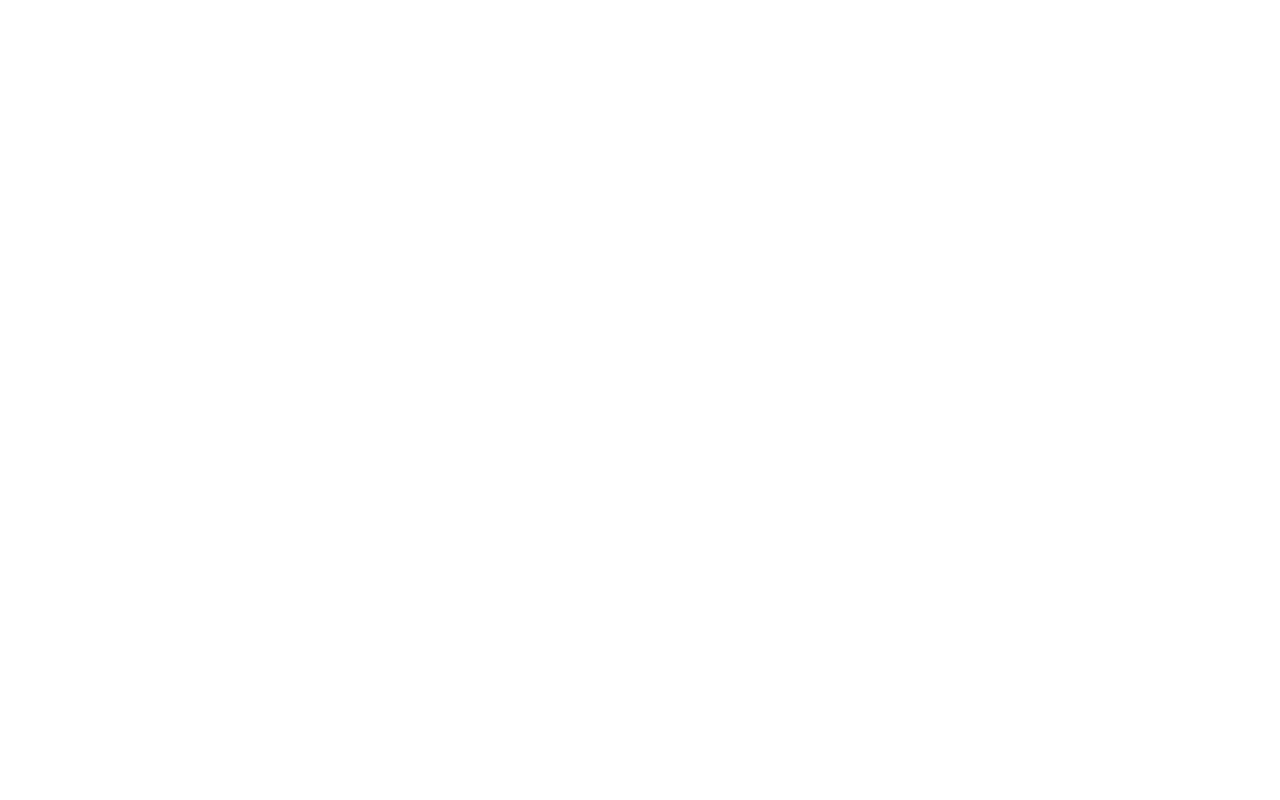
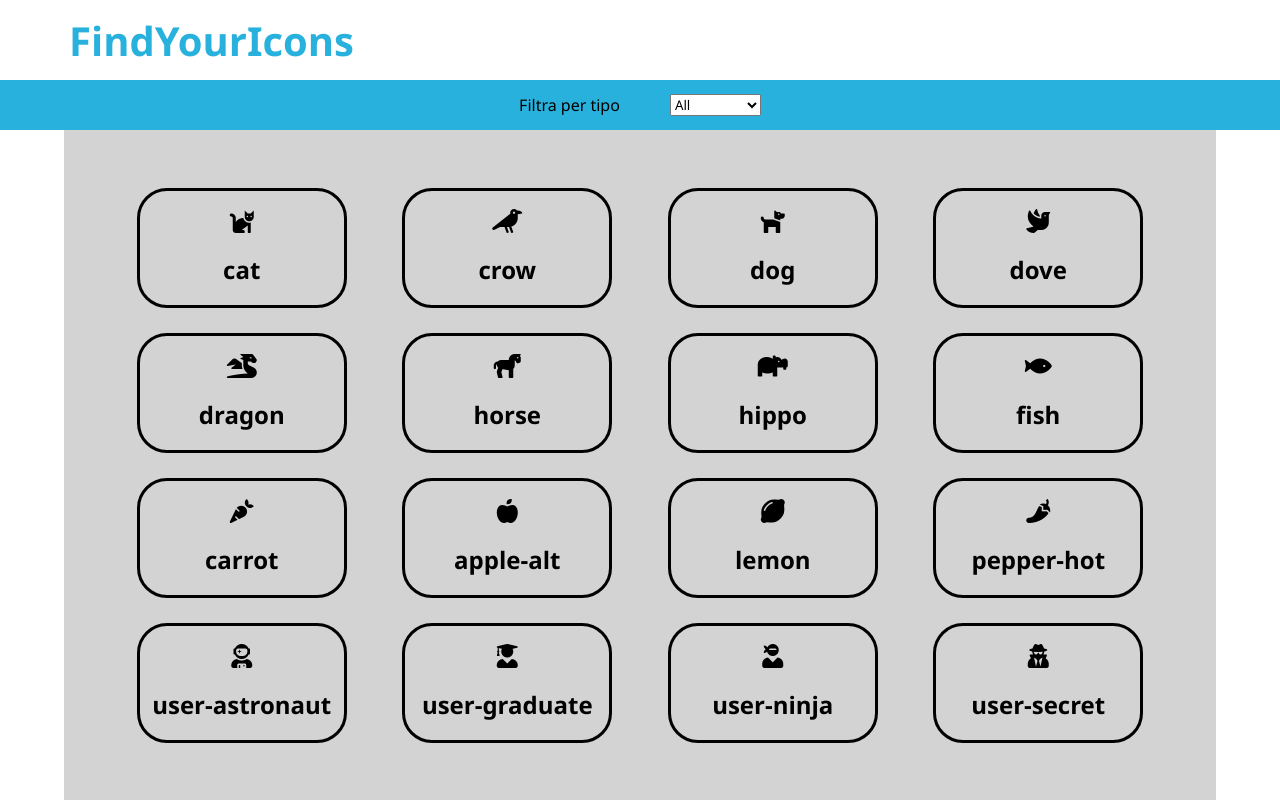
Before and after one commit to Mattia2119/js-es6-icons, a plain HTML site: page index.html in a window 1280 px wide. Drawn offline with Linux system fonts and the light colour scheme.

Commit message:
da finire

```diff
--- a/index.html
+++ b/index.html
@@ -1,18 +1,50 @@
 <!DOCTYPE html>
 <html lang="en">
 <head>
+    <link rel="stylesheet" href="https://cdnjs.cloudflare.com/ajax/libs/font-awesome/5.15.4/css/all.min.css" integrity="sha512-1ycn6IcaQQ40/MKBW2W4Rhis/DbILU74C1vSrLJxCq57o941Ym01SwNsOMqvEBFlcgUa6xLiPY/NS5R+E6ztJQ==" crossorigin="anonymous" referrerpolicy="no-referrer" />
+    <link rel="stylesheet" href="style.css">
     <meta charset="UTF-8">
     <meta http-equiv="X-UA-Compatible" content="IE=edge">
     <meta name="viewport" content="width=device-width, initial-scale=1.0">
-    <title>Document</title>
+    <title>Icons</title>
 </head>
 <body>
 
 
+    <header>
 
+        <div class="container">
+            <div class="header-top">
+                <span>FindYourIcons</span>
+            </div>
+        </div>
 
+        <div class="header-bottom">
+            <span>Filtra per tipo</span>
+            <select name="types" id="select-type">
 
+                <option value="all">All</option>
+                <option value="animal">Animals</option>
+                <option value="vegetable">Vegetables</option>
+                <option value="user">User</option>
 
+            </select>
+        </div>
+
+    </header>
+
+    <main>
+
+        <div class="container" id="icons-container">
+
+            <!-- <div class="icon">
+                <i class="fas fa-cat"></i>
+                <span>Cat</span>
+            </div> -->
+
+        </div>
+
+    </main>
 
 
     <script type="text/javascript" src="main.js"></script>
--- a/main.js
+++ b/main.js
@@ -0,0 +1,163 @@
+//Array di oggetti/icons//
+const icons =[
+	{
+		name: 'cat',
+		prefix: 'fa-',
+		type: 'animal',
+		family: 'fas',
+		color: 'orange'
+	},
+	{
+		name: 'crow',
+		prefix: 'fa-',
+		type: 'animal',
+		family: 'fas',
+		color: 'orange'
+	},
+	{
+		name: 'dog',
+		prefix: 'fa-',
+		type: 'animal',
+		family: 'fas',
+		color: 'orange'
+	},
+	{
+		name: 'dove',
+		prefix: 'fa-',
+		type: 'animal',
+		family: 'fas',
+		color: 'orange'
+	},
+	{
+		name: 'dragon',
+		prefix: 'fa-',
+		type: 'animal',
+		family: 'fas',
+		color: 'orange'
+	},
+	{
+		name: 'horse',
+		prefix: 'fa-',
+		type: 'animal',
+		family: 'fas',
+		color: 'orange'
+	},
+	{
+		name: 'hippo',
+		prefix: 'fa-',
+		type: 'animal',
+		family: 'fas',
+		color: 'orange'
+	},
+	{
+		name: 'fish',
+		prefix: 'fa-',
+		type: 'animal',
+		family: 'fas',
+		color: 'orange'
+	},
+	{
+		name: 'carrot',
+		prefix: 'fa-',
+		type: 'vegetable',
+		family: 'fas',
+		color: 'green'
+	},
+	{
+		name: 'apple-alt',
+		prefix: 'fa-',
+		type: 'vegetable',
+		family: 'fas',
+		color: 'green'
+	},
+	{
+		name: 'lemon',
+		prefix: 'fa-',
+		type: 'vegetable',
+		family: 'fas',
+		color: 'green'
+	},
+	{
+		name: 'pepper-hot',
+		prefix: 'fa-',
+		type: 'vegetable',
+		family: 'fas',
+		color: 'green'
+	},
+	{
+		name: 'user-astronaut',
+		prefix: 'fa-',
+		type: 'user',
+		family: 'fas',
+		color: 'blue'
+	},
+	{
+		name: 'user-graduate',
+		prefix: 'fa-',
+		type: 'user',
+		family: 'fas',
+		color: 'blue'
+	},
+	{
+		name: 'user-ninja',
+		prefix: 'fa-',
+		type: 'user',
+		family: 'fas',
+		color: 'blue'
+	},
+	{
+		name: 'user-secret',
+		prefix: 'fa-',
+		type: 'user',
+		family: 'fas',
+		color: 'blue'
+	}
+];
+
+/*Milestone 1
+Partendo dalla struttura dati fornita,
+visualizzare in pagina un box per ogni icona,
+ in cui è presente il nome dell’icona e l’icona stessa. */
+
+/*Milestone 2
+Ciascuna icona ha una proprietà “color”: utilizzare questa
+ proprietà per visualizzare le icone del colore corrispondente.*/
+
+ //Creo il riferimento ad icons container//
+
+ const container = document.getElementById("icons-container");
+
+ //Creo una variabile stringa vuota, dove ciclare gli oggetti del mio array//
+
+ let content = "";
+
+ //Ciclo gli oggetti all'interno del container mediante il ciclo for each e l'interpolazione con template literals//
+
+ icons.forEach(element => {
+      content += `<div class="icon">
+      <i class="${element.family} ${element.prefix}${element.name} ${element.color}"></i>
+      <span>${element.name}</span>
+      </div>`
+ });
+
+ container.innerHTML = content;
+
+/*Milestone 3
+Aggiungere alla pagina una select in cui le options corrispondono ai vari tipi di icone (animal, vegetable, user).
+ Quando l’utente seleziona un tipo dalla select, visualizzare solamente le icone corrispondenti.*/
+
+ const select = document.getElementById("select-type");
+
+ select.addEventListener("change", function() {
+
+	 let selection = this.value;
+
+	 const filtered = icons.filter( icons => {
+		 if (icons.type == selection) {
+			 return true;
+		 }
+			 return false;
+	 });
+
+ //DA FINIRE//
+ });
--- a/style.css
+++ b/style.css
@@ -1,5 +1,64 @@
-* {
+*{
+    box-sizing: border-box;
     margin: 0;
     padding: 0;
-    box-sizing: border-box;
+    font-family: 'Segoe UI', Tahoma, Geneva, Verdana, sans-serif;
 }
+
+.container {
+    width: 90%;
+    margin: auto;
+}
+
+/* header */
+
+header .header-top{
+    height: 80px;
+    display: flex;
+    align-items: center;
+    font-size: 2.5em;
+    color: #29b1dd;
+    padding-left: 5px;
+    font-weight: bold;
+}
+
+header .header-bottom{
+    background-color: #29b1dd;
+    height: 50px;
+    display: flex;
+    align-items: center;
+    justify-content: center;
+    gap: 50px;
+    font-size: 1.5;
+}
+
+/* main */
+main .container{
+    background-color: lightgray;
+    height: calc(100vh - 130px);
+    display: flex;
+    flex-wrap: wrap;
+    padding: 50px;
+    justify-content: space-around;
+    align-items: center;
+    gap: 10px;
+}
+
+main .icon{
+    display: flex;
+    flex-direction: column;
+    align-items: center;
+    justify-content: center;
+    width: calc(100% / 5);
+    height: 120px;
+    border: 3px solid black;
+    border-radius: 30px;
+    gap: 20px;
+    font-size: 1.5em;
+    font-weight: bold;
+}
+
+main .icon:hover{
+    background-color: lightsalmon;
+    cursor: pointer;
+}
```
